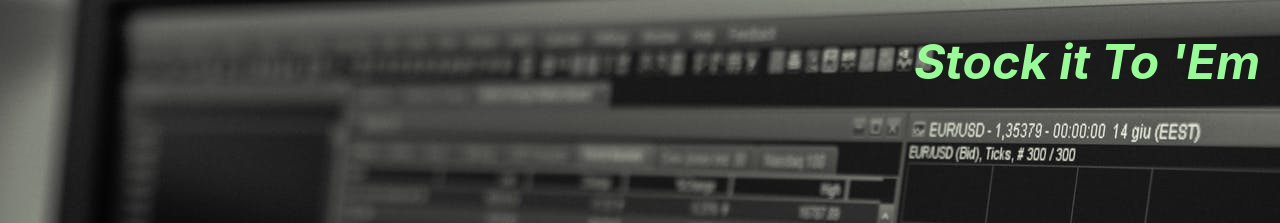
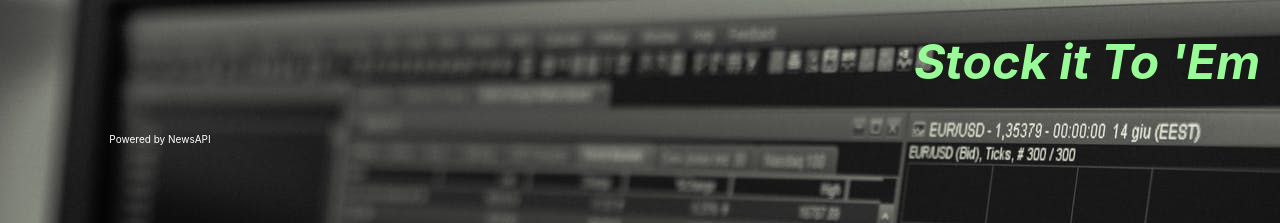
Before and after one commit to rrep/React-StockItToEm, a React (Create React App) app: page / in a window 1280 px wide. Shown: the top 223 px of the page. Built offline with nearby package versions, Linux system fonts and the light colour scheme.

Commit message:
add news api info

```diff
--- a/src/App.css
+++ b/src/App.css
@@ -20,6 +20,11 @@ html {
   opacity: .9;
   color: #61dafb;
   margin: auto;
+}
+
+.news-api{
+  font-size: x-small;
+  color: white;
 }
 
 .quote-header{
--- a/src/components/NewsFeed.js
+++ b/src/components/NewsFeed.js
@@ -13,7 +13,7 @@ function NewsFeed(props) {
                 </div>
                 )
             }
-
+             <p className="news-api">Powered by NewsAPI</p>
             </div>
     )
 }
```
